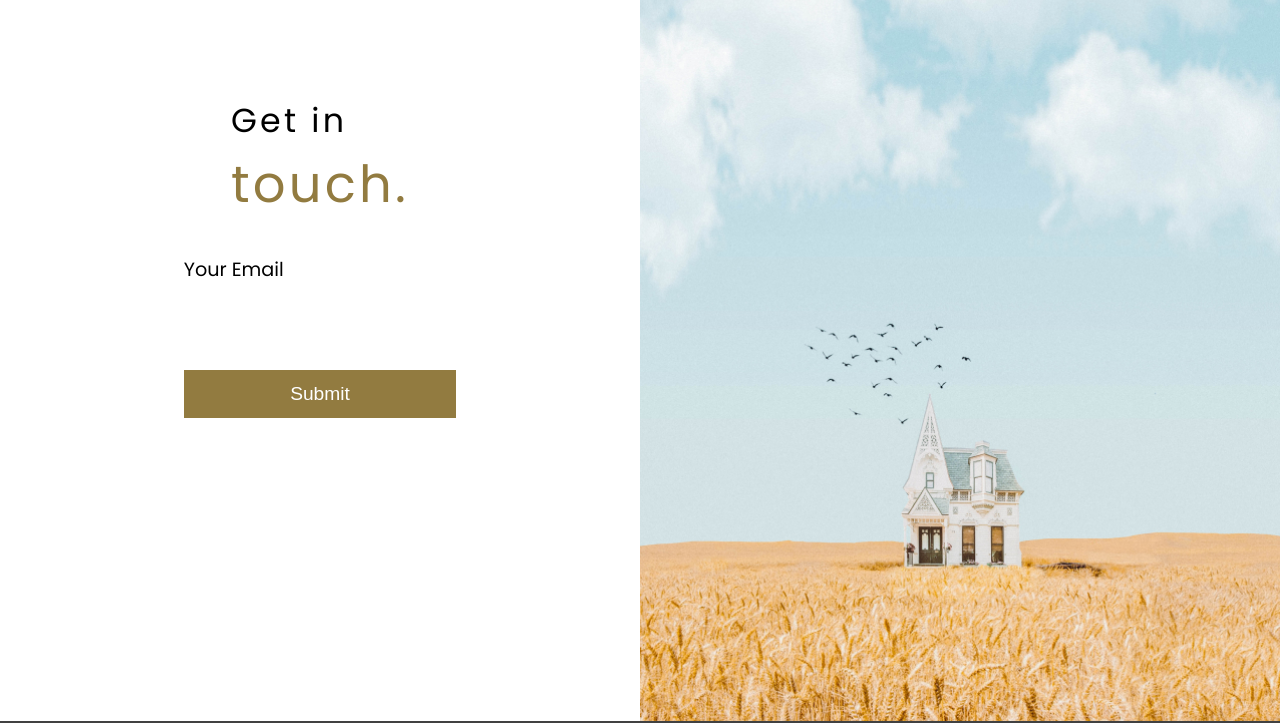
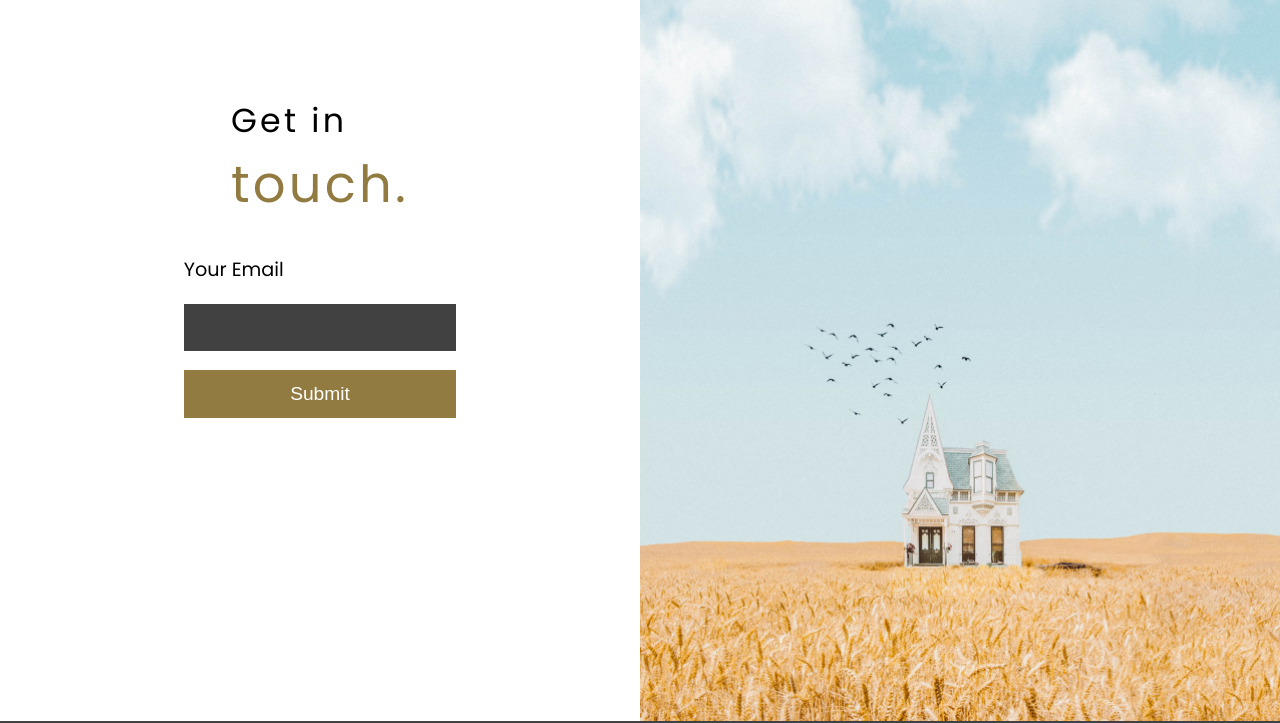
Before and after one commit to Gerakash/winnie-pooh, a plain HTML site: page index.html in a window 1280 px wide. Shown: the part 2828-3551 px from the top of the page. Drawn offline with Linux system fonts and the light colour scheme; a web font is replaced by a local one.

Commit message:
input update

```diff
--- a/style.css
+++ b/style.css
@@ -218,7 +218,7 @@ nav{
 .form-wrapper input{
     display: block;
     margin: 3rem 0rem;
-    background: var(--background-color);
+    background: #414141;
     color: white;
     border: none;
     padding: 2rem;
```
Also changed, not shown: 1 other file.
